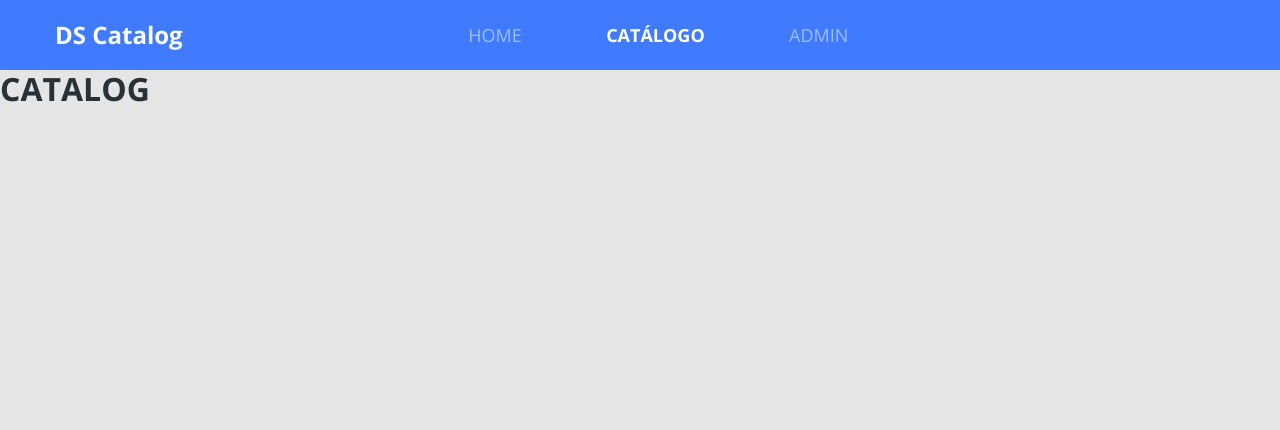
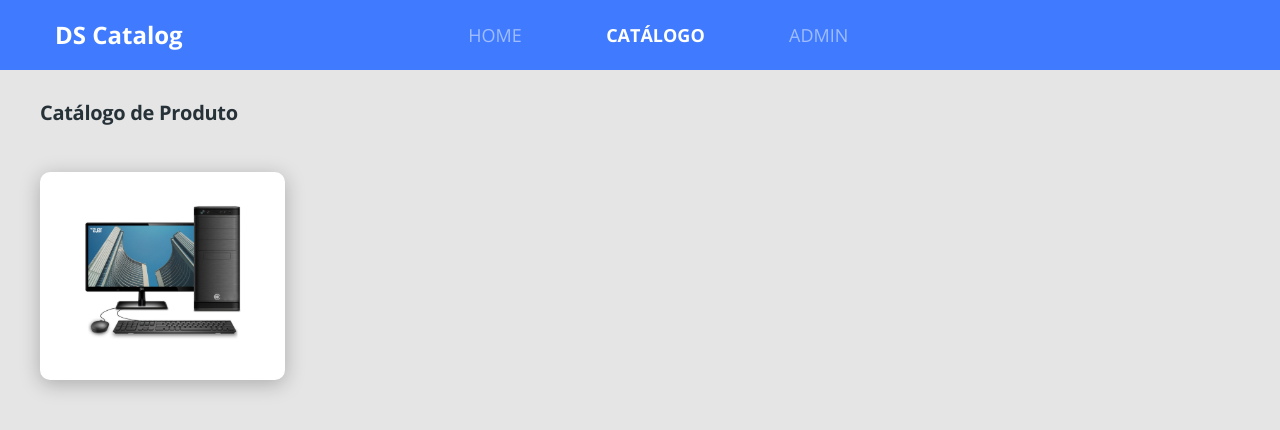
Before and after one commit to eliasneri/DSCatalog, a React (Create React App) app in the folder front-web/: page /catalog in a window 1280 px wide. Shown: the top 430 px of the page. Built offline with nearby package versions, Linux system fonts and the light colour scheme.

Commit message:
FrontWeb ProductCard

```diff
--- a/front-web/src/app.scss
+++ b/front-web/src/app.scss
@@ -21,3 +21,16 @@
       color: unset;
     }
   }
+
+  .card-base{
+    background-color: #fff;
+    box-shadow: 0 4px 20px rgba(0, 0, 0, 0.25);
+  }
+
+  .border-radius-10{
+    border-radius: 10px;
+  }
+
+  .border-radius-20{
+    border-radius: 20px;
+  }
--- /dev/null
+++ b/front-web/src/pages/Catalog/components/ProductCard/index.tsx
@@ -0,0 +1,12 @@
+import React from 'react';
+import { ReactComponent as ProductImage} from '../../../../core/assets/images/ProductImage.svg';
+import './styles.scss';
+
+const ProductCard = () => (
+    <div className="card-base border-radius-10 product-card">
+        <ProductImage />
+    </div>
+
+);
+
+export default ProductCard;
--- /dev/null
+++ b/front-web/src/pages/Catalog/components/ProductCard/styles.scss
@@ -0,0 +1,9 @@
+.product-card {
+    width: 245px;
+    padding-top: 20px;
+    padding-left: 20px;
+    padding-right: 20px;
+    padding-bottom: 30px;
+    padding: 20px 20px 30px 20px;
+    text-align: center;
+}
--- a/front-web/src/pages/Catalog/index.tsx
+++ b/front-web/src/pages/Catalog/index.tsx
@@ -1,8 +1,14 @@
 import React from 'react';
+import ProductCard from './components/ProductCard';
+import './styles.scss';
 
 const Catalog = () => (
-    <div>
-        <h2>CATALOG</h2>
+    <div className="catalog-container">
+        <h1 className="catalog-title">Catálogo de Produto</h1>
+
+        <div className="catalog-products">
+            <ProductCard />
+        </div>
     </div>
 );
 
--- /dev/null
+++ b/front-web/src/pages/Catalog/styles.scss
@@ -0,0 +1,16 @@
+
+.catalog-container {
+    margin-top: 26px;
+    padding-left: 40px;
+    padding-right: 40px;
+}
+
+.catalog-title {
+    font-size: 20px;
+    line-height: 33px;
+    letter-spacing: -0.015em;
+}
+
+.catalog-products {
+    margin-top: 43px;
+}
```
Also changed, not shown: front-web/src/core/assets/images/ProductImage.svg (added), 1 other file (tests, documents, lock files or other folders).
